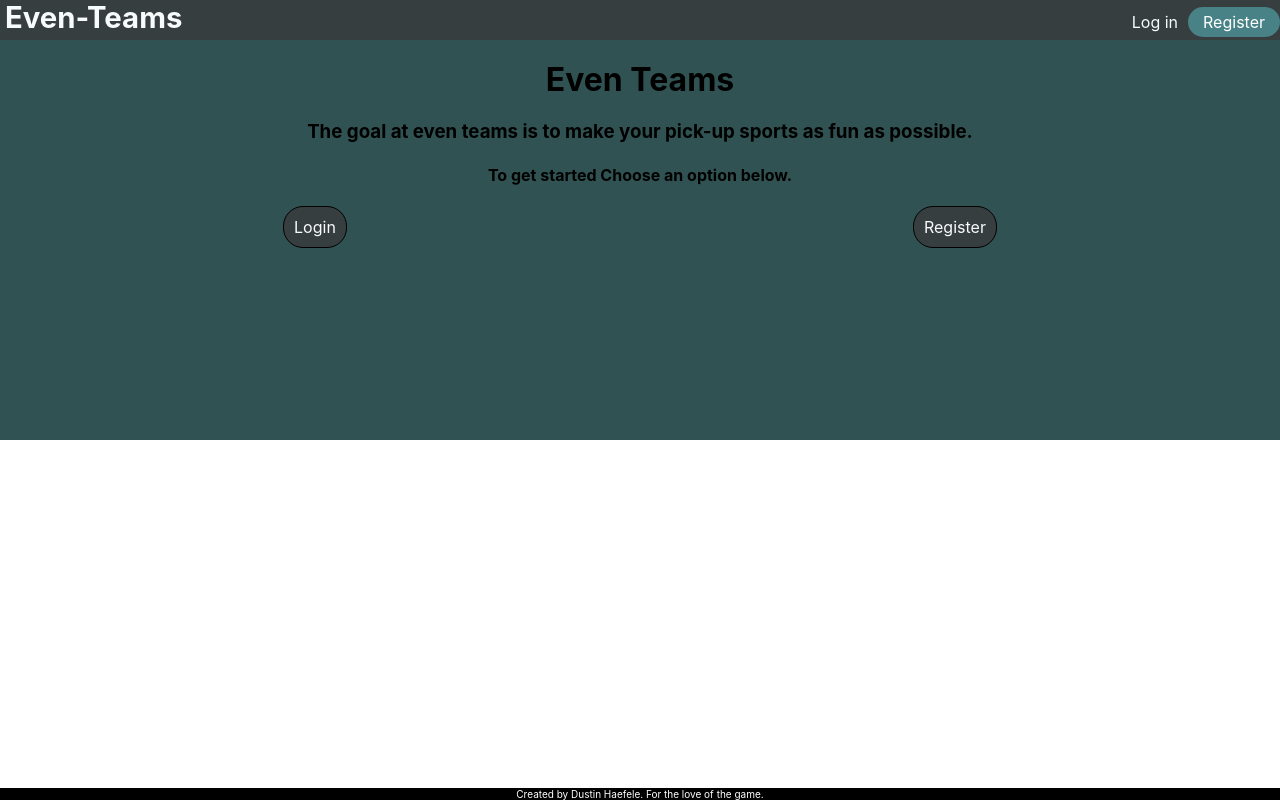
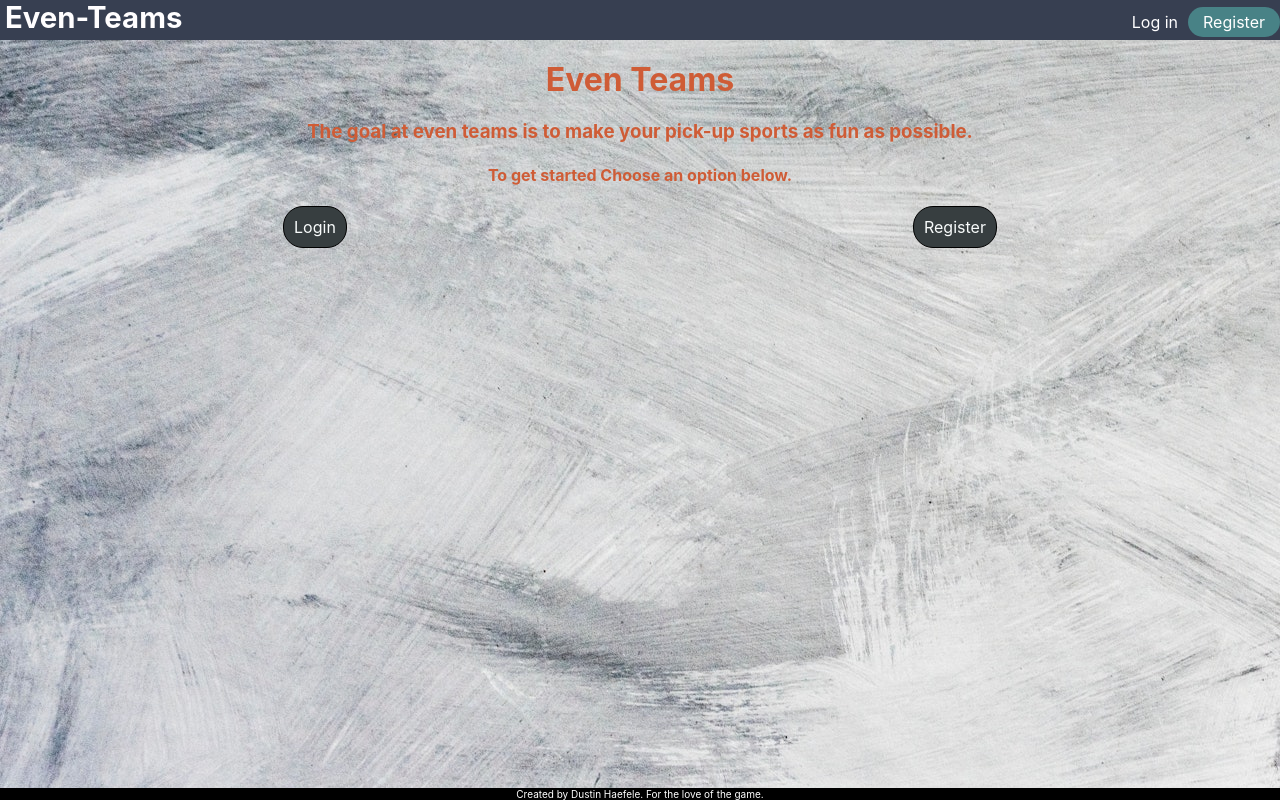
Before and after one commit to DustinHaefele/even-teams-client, a React (Create React App) app: page / in a window 1280 px wide. Shown: the top 800 px of the page. Built offline with nearby package versions, Linux system fonts and the light colour scheme.

Commit message:
started on colors and backgrounds

```diff
--- a/src/App.css
+++ b/src/App.css
@@ -1,6 +1,8 @@
 .App {
   text-align: center;
   box-sizing: border-box;
+  background-image: url('./volleyball.jpg');
+  height: 1000px;
 }
 
 .App-logo {
--- a/src/components/Header/Header.css
+++ b/src/components/Header/Header.css
@@ -3,7 +3,7 @@
   display: flex;
   align-items: center;
   justify-content: space-between;
-  background-color: #373E40;
+  background-color: #373f51;
 }
 
 .Header h1 {
@@ -11,21 +11,8 @@
 }
 
 .Header a {
-  color:#f8fbfb;
+  color:#fffeff;
   text-decoration: none;
-}
-
-/* .Header__tagline--wide {
-  opacity: 0.35;
-  margin-left: 10px;
-} */
-
-.Header__tagline--narrow {
-  opacity: 0.35;
-  display: block;
-  text-align: center;
-  display: none;
-  margin-top: 10px;
 }
 
 .Header__not-logged-in {
--- a/src/routes/MainPage/MainPage.css
+++ b/src/routes/MainPage/MainPage.css
@@ -1,11 +1,13 @@
 .main_page {
-  background-color: #305252;
-  height: 400px;
+  background-color: none;
+  height: 800px;
+  color: #CF5C36;
 }
 
 .main_page h1 {
   margin-top: 0px;
   padding-top: 20px;
+  ;
 }
 
 .main_page a {
--- a/src/routes/MainPage/MainPage.js
+++ b/src/routes/MainPage/MainPage.js
@@ -15,7 +15,7 @@ function MainPage () {
       {TokenService.hasAuthToken()
           ? (<div className='Main__not-logged-in'>
           <Link className = 'main-login'
-            to='/groups'>
+            to={`/groups/${TokenService.getUserIdFromToken()}`}>
             Go to my groups
             {' '}
           </Link>
--- a/src/routes/MyGroupsPage/MyGroupsPage.css
+++ b/src/routes/MyGroupsPage/MyGroupsPage.css
@@ -4,6 +4,9 @@
   width: 80%;
   margin-left: 10%;
   border: 1px solid black;
+  border-radius: 20px;
+  background-color:rgba(27, 27, 30, .7);
+  color: #fffeff
 }
 
 .groups-list {
@@ -17,6 +20,8 @@
   margin-left: 2%;
   margin-bottom: 5px;
   border: 1px solid black;
+  background-color: rgba(201,92,54,.7);
+  border-radius: 10px;
 }
 
 .groups-list a{
@@ -29,6 +34,11 @@
   border: .5px solid lightgray;
   background-color: white;
   margin: 10px 0;
+  border-radius: 10px;
+}
+
+.create-group-button:hover {
+  border: .5px solid rgba(201,92,54,.7);
 }
 
 .group-form {
--- a/src/routes/MyGroupsPage/MyGroupsPage.js
+++ b/src/routes/MyGroupsPage/MyGroupsPage.js
@@ -48,7 +48,7 @@ export default class MyGroupPage extends React.Component {
       return (
 
           <Link key={group.id} to={`/maketeams/${group.id}`}>
-            <li>
+            <li className='group'>
             {/* make these buttons? */}
             {group.group_name}
             </li>
```
Also changed, not shown: src/volleyball.jpg (added).
